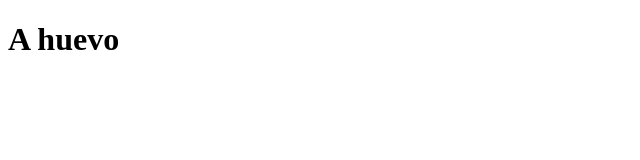
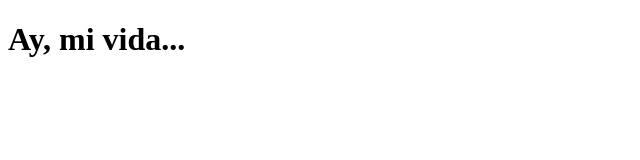
Before and after one commit to An-cell-byte/coolify-Whirlpool, a plain HTML site: page index.html in a window 1280 px wide. Shown: the whole page, without its empty margins (0-640 px from the left). Drawn offline with Linux system fonts and the light colour scheme.

Commit message:
Se hace la modificacion al index.html

```diff
--- a/index.html
+++ b/index.html
@@ -6,7 +6,7 @@
     <title>Document</title>
 </head>
 <body>
-    <h1>A huevo</h1>
+    <h1>Ay, mi vida...</h1>
 
 </body>
 </html>
```
